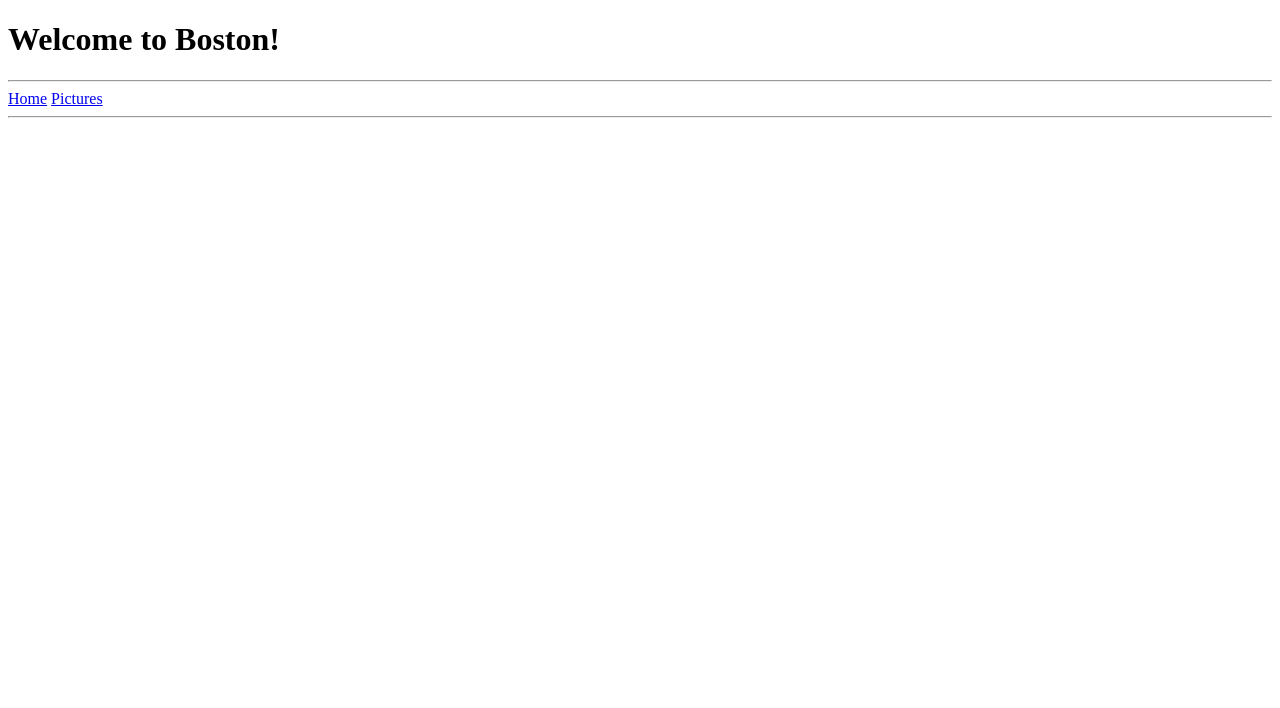
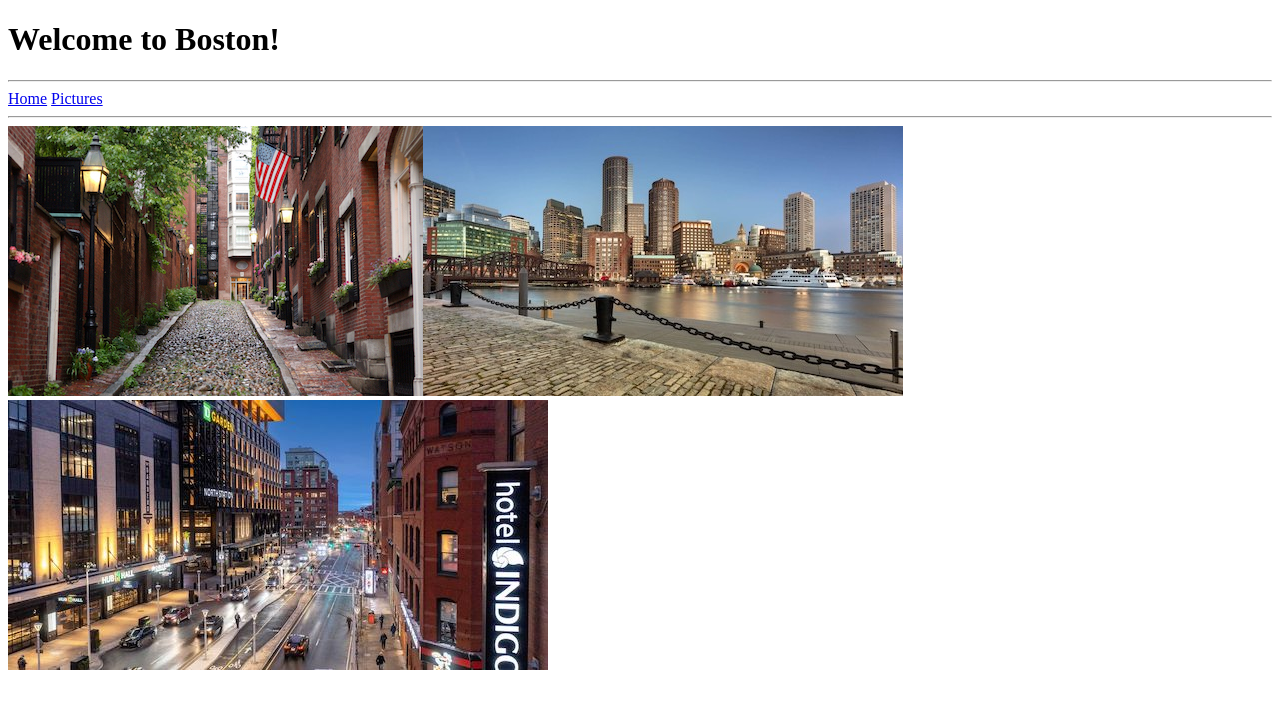
Before and after one commit to Theo2039/simple-travel-site, a plain HTML site: page cityimages.html in a window 1280 px wide. Drawn offline with Linux system fonts and the light colour scheme.

Commit message:
Flushed out cityimages page

```diff
--- a/cityimages.html
+++ b/cityimages.html
@@ -10,3 +10,8 @@
         <a href="cityimages.html">Pictures</a>
     </nav>
    <hr/>
+
+   <body>
+    <img src="images/B1.jpeg" alt=""><img src="images/B2.jpeg" alt=""><img src="images/B3.jpeg" alt="">
+
+   </body>
```
Also changed, not shown: images/B1.jpeg (added), images/B2.jpeg (added), images/B3.jpeg (added), 1 other file.
